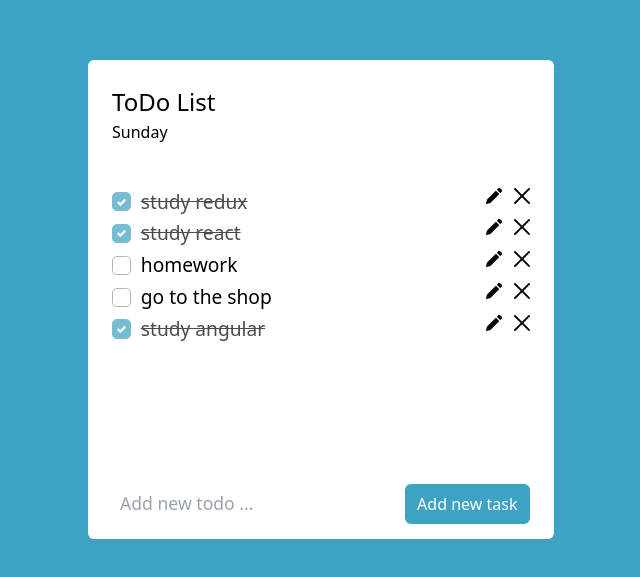
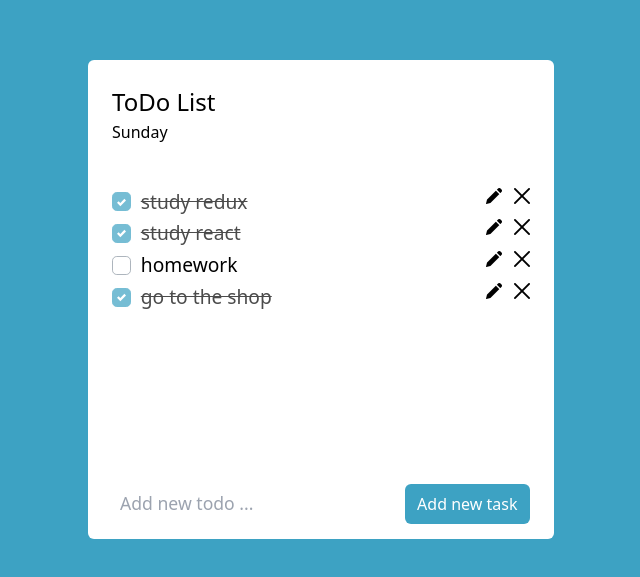
Before and after one commit to SviatLight/test-task-domdev, a React (Create React App) app: page / in a window 1280 px wide. Shown: the part 101-678 px from the top of the page, without its empty margins (319-959 px from the left). Built offline with nearby package versions, Linux system fonts and the light colour scheme; data requests are answered from the project's data file; the HTML template or start-up script is replaced by a standard one.

Commit message:
improved buttons, better todo typed

```diff
--- a/src/components/Button/index.tsx
+++ b/src/components/Button/index.tsx
@@ -2,14 +2,14 @@ import React from 'react';
 
 interface ButtonProps {
   className: string;
-  text: string;
   onClick: () => void;
+  children: React.ReactNode;
 }
 
-const Button: React.FC<ButtonProps> = ({ className, text, onClick }) => {
+const Button: React.FC<ButtonProps> = ({ className, onClick, children }) => {
   return (
     <button className={`w-[30%] p-2 text-white rounded-md ${className}`} onClick={onClick}>
-      {text}
+      {children}
     </button>
   );
 };
--- a/src/pages/Todo.tsx
+++ b/src/pages/Todo.tsx
@@ -32,7 +32,7 @@ const Todo = () => {
     task: '',
     status: false,
   });
-  const [mode, setMode] = useState<boolean>(true);
+  const [mode, setMode] = useState(true);
   const date = new Date();
   const day = date.getDay();
 
@@ -81,7 +81,7 @@ const Todo = () => {
         <p>{days[day]}</p>
         <div className="my-[44px] h-[215px] overflow-scroll scroll-hide">
           {!isLoadingTodos ? (
-            todos &&
+            todos?.length &&
             todos.map((item: ITodo) => (
               <TodoItem
                 key={item.id}
@@ -110,15 +110,17 @@ const Todo = () => {
           {mode ? (
             <Button
               className="bg-[#3da2c3]"
-              text="Add new task"
               onClick={() => updateTodoList(addTodo, 'Your task added success!')}
-            />
+            >
+              Add new task
+            </Button>
           ) : (
             <Button
               className="bg-[#58c33d]"
-              text="Edit task"
               onClick={() => updateTodoList(updateTodo, 'Your task updated success!')}
-            />
+            >
+              Edit task
+            </Button>
           )}
         </div>
       </div>
--- a/src/server/db.json
+++ b/src/server/db.json
@@ -18,11 +18,6 @@
     {
       "task": "go to the shop",
       "id": 7,
-      "status": false
-    },
-    {
-      "task": "study angular",
-      "id": 8,
       "status": true
     }
   ]
```
